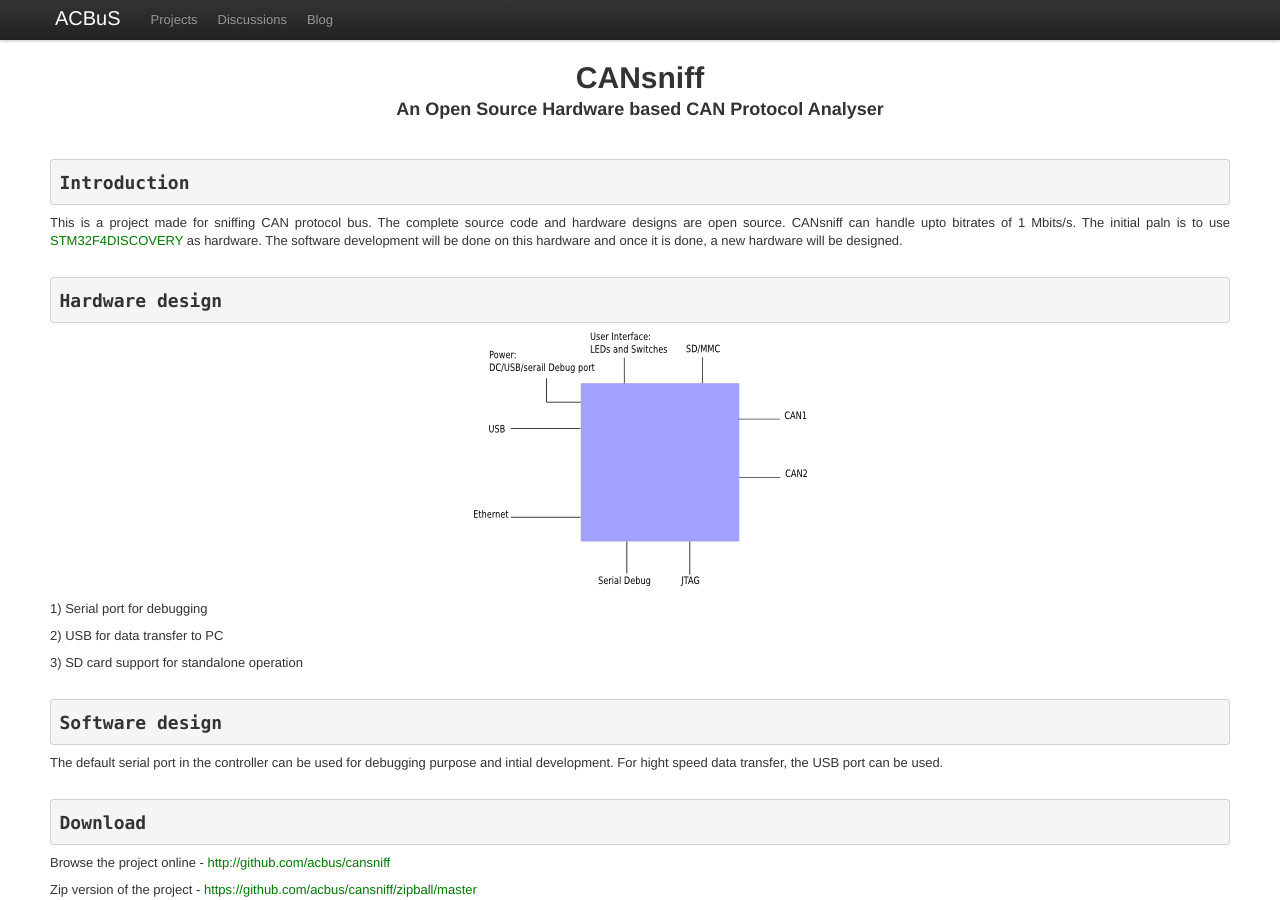
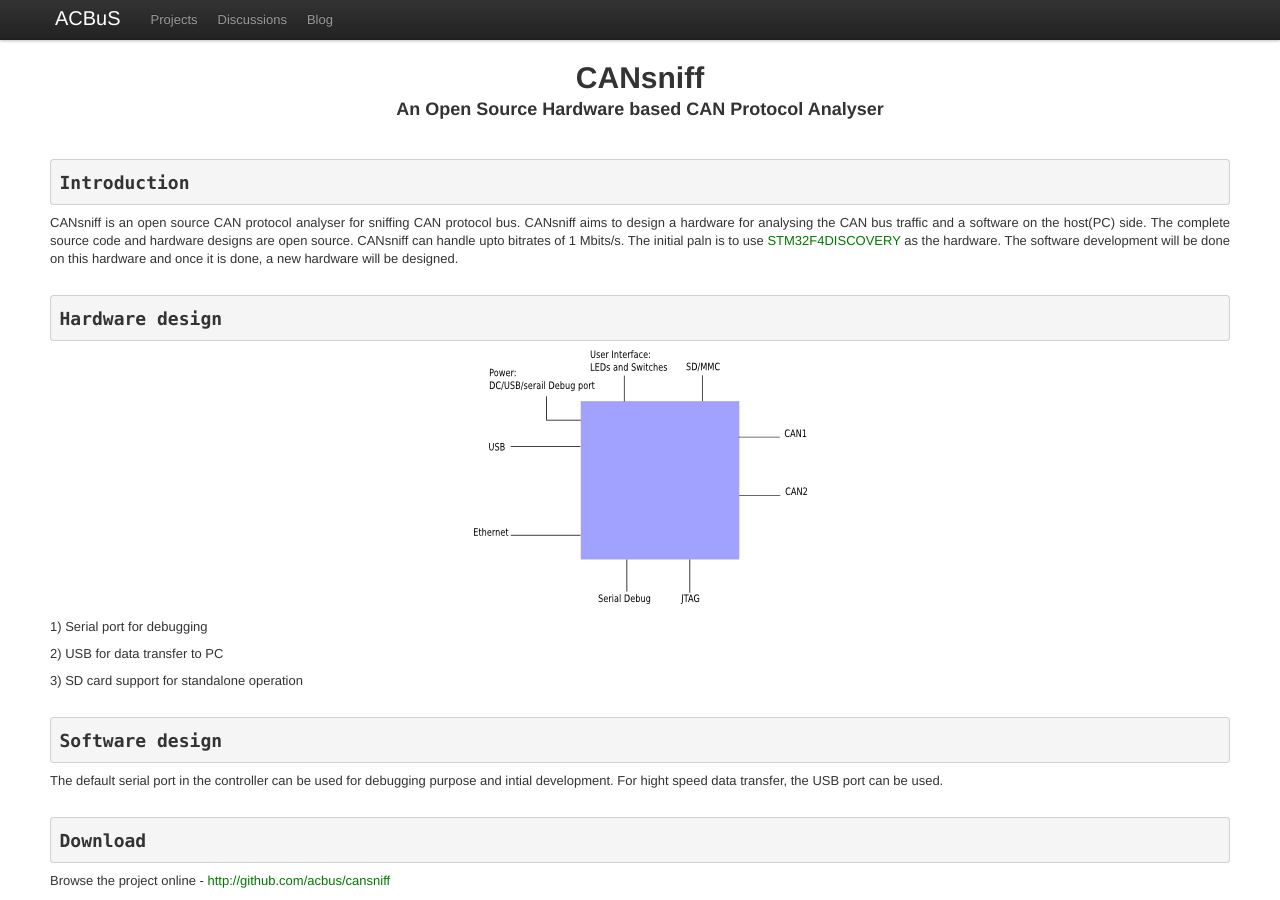
Before and after one commit to acbus/_acbus.github.com, a Jekyll site: the page built from projects/cansniff/index.html, in a window 1280 px wide and 900 px high. Built offline with Jekyll 4.4.1, drawn with Linux system fonts in a browser that asks for light colours; Markdown is read by kramdown in place of the engine named in the settings.

Commit message:
some fixes for nav bar

```diff
--- a/_layouts/page.html
+++ b/_layouts/page.html
@@ -47,19 +47,23 @@
     <div class="navbar navbar-fixed-top">
       <div class="navbar-inner">
         <div class="container">
+          <a class="btn btn-navbar" data-toggle="collapse" data-target=".nav-collapse">
+            <span class="icon-bar"></span>
+            <span class="icon-bar"></span>
+            <span class="icon-bar"></span>
+          </a>
           <a class="brand" href="http://acbus.org/">ACBuS</a>
+          <div class="nav-collapse">
             <ul class="nav">
-			<li><a href="http://acbus.org/projects">Projects</a>
-                  	</li>
+			<li><a href="http://acbus.org/projects">Projects</a></li>
 			<li><a href="http://acbus.org/discussions">Discussions</a></li>
 			<li><a href="http://acbus.org/blog">Blog</a></li>
             </ul>
+          </div><!--/.nav-collapse -->
         </div>
       </div>
     </div>
 <!-- END Navigation Bar -->
-
-
 
 		{{ content }}
 
--- a/discussions/index.html
+++ b/discussions/index.html
@@ -5,7 +5,7 @@
 
 <center>
 <h1>ACBuS discussions</h1>
-<h3>A place to have discussions, question answers about ACBuS projects such as <a href="http://acbus.org/projects/cansniff">CANsniff</a> , <a href="http://acbus.org/projects/flexray">FlexRaySniff</a></h3>
+<h3>A place to have discussions, question answers about ACBuS projects</h3>
 </center>
 <p> How to ask questions ? </p>
 <p> Post your question in the "Add New Comment". Never post a new question as a reply to  a comment unless the question is the child of the parent question.</p>
--- a/projects/cansniff/index.html
+++ b/projects/cansniff/index.html
@@ -11,7 +11,8 @@
 <br /><br />
 
 <pre><h3>Introduction</h3></pre>
-<p align="justify">This is a project made for sniffing CAN protocol bus. The complete source code and hardware designs are open source. CANsniff can handle upto bitrates of 1 Mbits/s. The initial paln is to use <a href="http://www.st.com/internet/evalboard/product/252419.jsp"> STM32F4DISCOVERY</a> as hardware. The software development will be done on this hardware and once it is done, a new hardware will be designed.</p>
+<p align="justify">CANsniff is an open source CAN protocol analyser for sniffing CAN protocol bus. CANsniff aims to design a hardware for analysing the CAN bus traffic and a software on the host(PC) side. The complete source code and hardware designs are open source. CANsniff can handle upto bitrates of 1 Mbits/s. The initial paln is to use <a href="http://www.st.com/internet/evalboard/product/252419.jsp"> STM32F4DISCOVERY</a> as the hardware. The software development will be done on this hardware and once it is done, a new hardware will be designed.</p>
+
 <br />
 
 <pre><h3>Hardware design</h3></pre>
```
Lines whose indentation alone changed are shown as unchanged.
